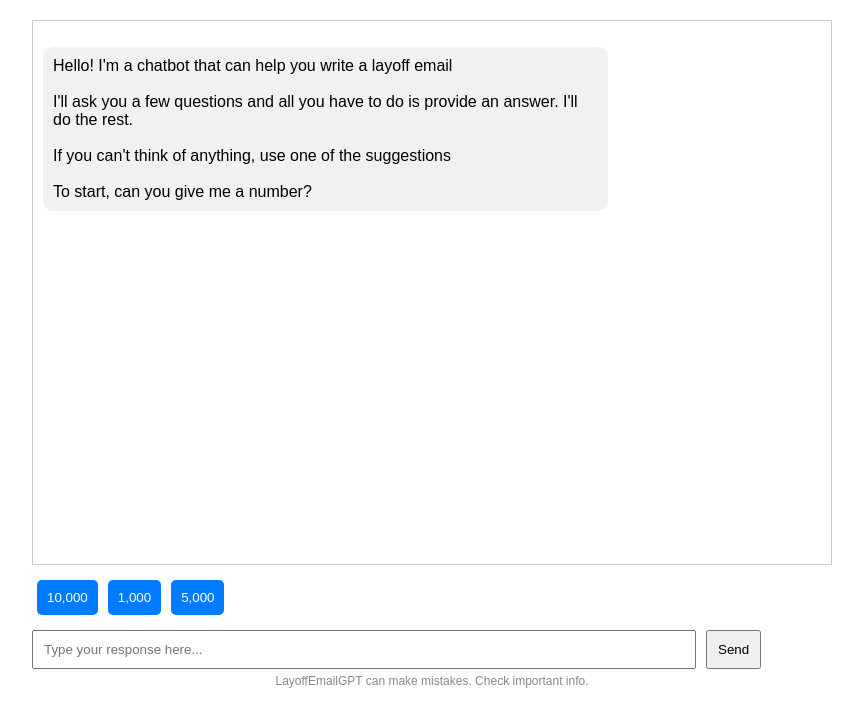
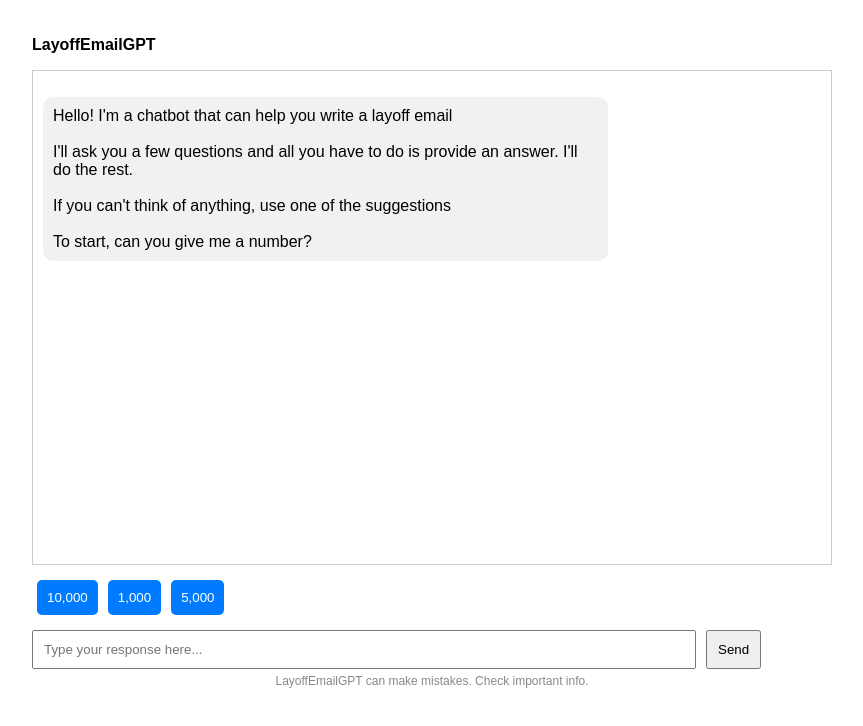
Before and after one commit to cameronellis71/layoff-email-generator, a React (Create React App) app: page / in a window 1280 px wide. Shown: the top 726 px of the page, without its empty margins (208-1071 px from the left). Built offline with nearby package versions, Linux system fonts and the light colour scheme.

Commit message:
LayoffEmailGPT in the upper left corner

```diff
--- a/src/App.js
+++ b/src/App.js
@@ -86,6 +86,8 @@
 
   return (
     <div style={{ padding: "20px", width: "80%", maxWidth: "800px", margin: "auto", fontFamily: "Arial", height: "85vh", display: "flex", flexDirection: "column" }}>
+      <p><b>LayoffEmailGPT</b></p>
+
       <div style={{ border: "1px solid #ccc", padding: "10px", flex: "1", overflowY: "scroll" }}>
       {messages.map((msg, index) => (
         <div key={index} style={{ textAlign: msg.sender === "bot" ? "left" : "right" }}>
```
